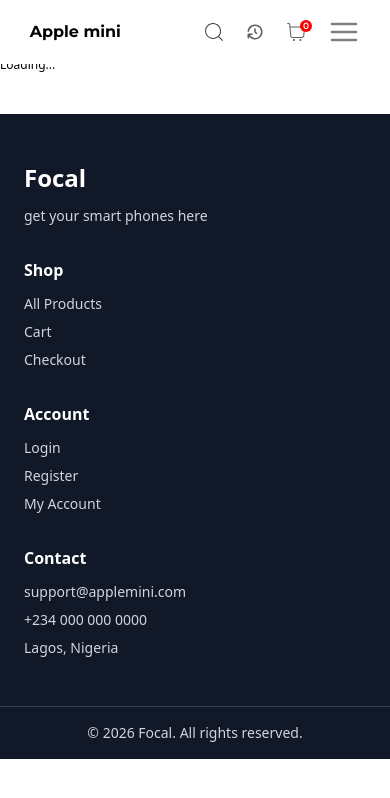
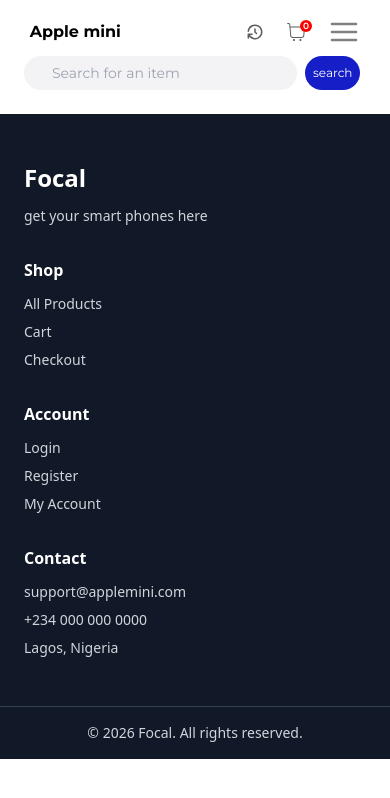
Before and after one commit to sangodelekehinde/focal_applemini_ecommerce_frontend, a React (Vite) app: page /explored/1 in a window 390 px wide. Shown: the top 798 px of the page. Built offline with nearby package versions, Linux system fonts and the light colour scheme; no server answers.

Commit message:
search bar fix

```diff
--- a/src/components/Navbar.jsx
+++ b/src/components/Navbar.jsx
@@ -24,7 +24,7 @@
 function Navbar({ cartCounter }) {
   const [search, setSearch] = useState("");
   const navigate = useNavigate();
-  const [mobilesearch, setMobileSearch] = useState(false);
+  const [mobilesearch, setMobileSearch] = useState(true);
 
   const [mobilemenu, setMobileMenu] = useState(false);
   const [loading, setLoading] = useState(false);
@@ -173,13 +173,13 @@
               </div>
 
               <div className="cart flex items-center gap-5 ">
-                <div className="mobile_search_bar  text-[#383838] text-2xl  md:hidden  ">
+                {/* <div className="mobile_search_bar  text-[#383838] text-2xl  md:hidden  ">
                   <CiSearch
                     onClick={() => setMobileSearch(true)}
                     className="text-2xl
                 "
                   />
-                </div>
+                </div> */}
 
                 <div
                   className="order md:flex items-center gap-2  cursor-pointer"
```
